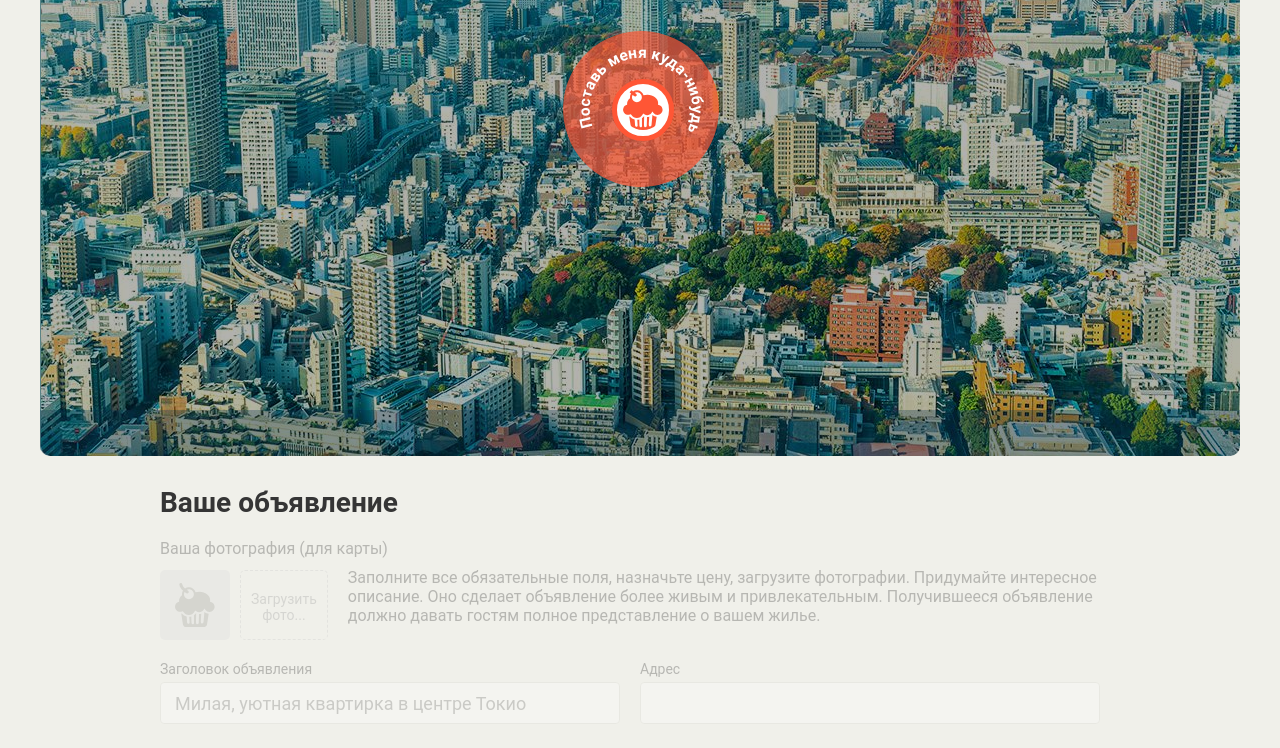
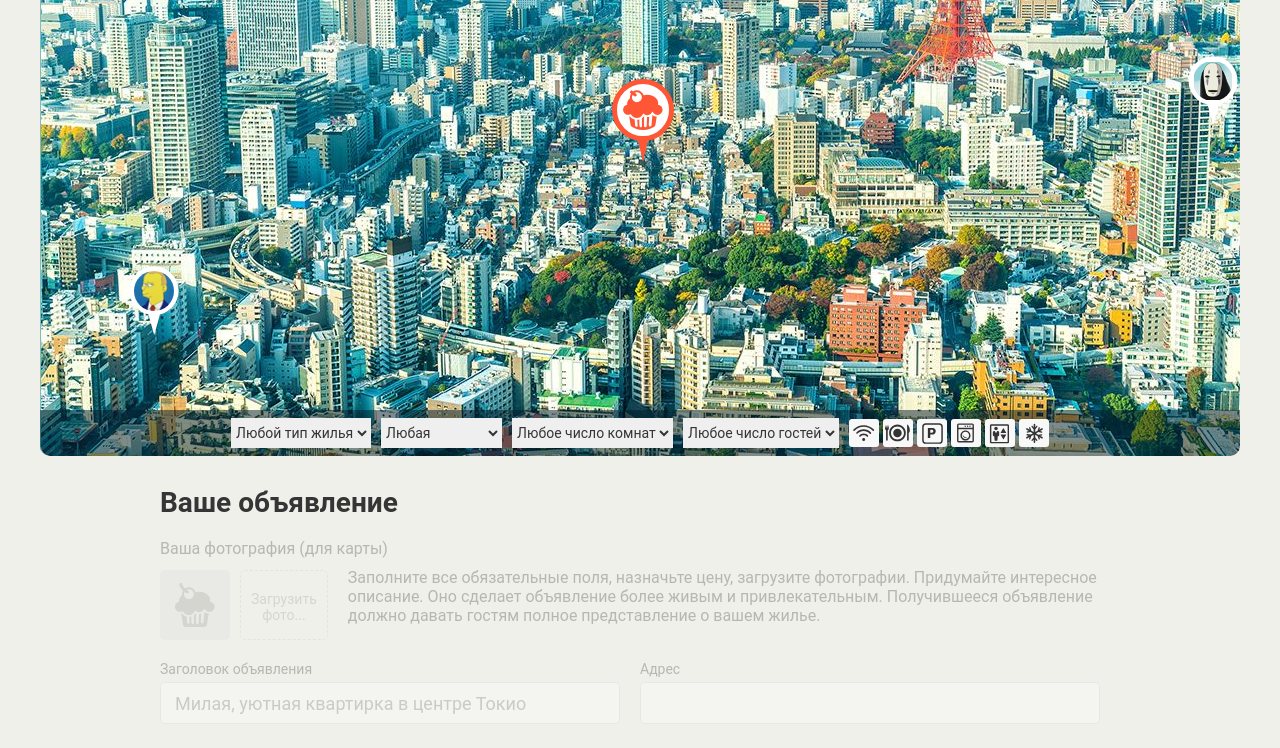
Before and after one commit to Yulms/968211-keksobooking-20, a website: page index.html in a window 1280 px wide. Shown: the part 294-1042 px from the top of the page. Drawn offline with Linux system fonts and the light colour scheme; files whose address does not match are found by name.

Commit message:
Добавляет генерацию массива пинов

```diff
--- a/index.html
+++ b/index.html
@@ -1,5 +1,6 @@
 <!DOCTYPE html>
 <html lang="ru">
+
 <head>
   <meta charset="utf-8">
   <link rel="stylesheet" href="css/normalize.css">
@@ -7,6 +8,7 @@
   <link rel="shortcut icon" href="favicon.ico" type="image/x-icon">
   <title>Кексобукинг</title>
 </head>
+
 <body>
 
   <main>
@@ -30,7 +32,9 @@
               <path d="M35,35m-23,0a23,23 0 1,1 46,0a23,23 0 1,1 -46,0" id="tophalf" />
             </defs>
             <ellipse cx="35" cy="35" rx="35" ry="35" fill="rgba(255, 86, 53, 0.7)" />
-            <text><textPath xlink:href="#tophalf" startOffset="0">Поставь меня куда-нибудь</textPath></text>
+            <text>
+              <textPath xlink:href="#tophalf" startOffset="0">Поставь меня куда-нибудь</textPath>
+            </text>
           </svg>
         </button>
       </div>
@@ -76,7 +80,7 @@
             <label class="map__feature map__feature--elevator" for="filter-elevator">Лифт</label>
             <input type="checkbox" name="features" value="conditioner" id="filter-conditioner" class="map__checkbox visually-hidden">
             <label class="map__feature map__feature--conditioner" for="filter-conditioner">Кондиционер</label>
-           </fieldset>
+          </fieldset>
         </form>
       </div>
     </section>
@@ -248,5 +252,7 @@
     </div>
   </template>
 
+  <script src="js/main.js"></script>
 </body>
+
 </html>
--- a/js/main.js
+++ b/js/main.js
@@ -0,0 +1,113 @@
+'use strict';
+
+var OFFERS_NUMBER = 4;
+var MAP_WIDTH = document.querySelector('.map__pins').offsetWidth;
+var OFFER_TYPE = ['palace', 'flat', 'house', 'bungalo'];
+var CHECK_IN_TIMES = ['12:00', '13:00', '14:00'];
+var CHECK_OUT_TIMES = ['12:00', '13:00', '14:00'];
+var FEATURES = ['wifi', 'dishwasher', 'parking', 'washer', 'elevator', 'conditioner'];
+var PHOTOS = [
+  'http://o0.github.io/assets/images/tokyo/hotel1.jpg',
+  'http://o0.github.io/assets/images/tokyo/hotel2.jpg',
+  'http://o0.github.io/assets/images/tokyo/hotel3.jpg'
+];
+
+
+//
+//
+// Глобальные функции
+
+var getRadomInteger = function (min, max) {
+  var randomNumber = min + Math.random() * (max + 1 - min);
+  return Math.floor(randomNumber);
+};
+
+var getRadomArrayValue = function (arr) {
+  return arr[getRadomInteger(0, arr.length - 1)];
+};
+
+var getRadomArray = function (arr) {
+  var resultArray = [];
+  for (var i = 0; i < arr.length; i++) {
+    if (Math.random() >= 0.5) {
+      resultArray.push(arr[i]);
+    }
+  }
+  return resultArray;
+};
+
+
+//
+//
+// Функции блока
+
+var getAvatarLink = function (i) {
+  var avatarNumber = '0' + (i + 1);
+  return 'img/avatars/user' + avatarNumber + '.png';
+};
+
+var getSimilarOffer = function (i) {
+  var locationX = getRadomInteger(0, MAP_WIDTH);
+  var locationY = getRadomInteger(130, 630);
+
+  return {
+    author: {
+      avatar: getAvatarLink(i)
+    },
+    offer: {
+      title: 'Уютное гнездышко для молодоженов',
+      address: locationX + ', ' + locationY,
+      price: 42000,
+      type: getRadomArrayValue(OFFER_TYPE),
+      rooms: 3,
+      guests: 6,
+      checkin: getRadomArrayValue(CHECK_IN_TIMES),
+      checkout: getRadomArrayValue(CHECK_OUT_TIMES),
+      features: getRadomArray(FEATURES),
+      description: 'Великолепный таун-хауз в центре Токио.',
+      photos: getRadomArray(PHOTOS)
+    },
+    location: {
+      x: locationX,
+      y: locationY
+    }
+  };
+};
+
+var getSimilarOffers = function (offersNumber) {
+  var similarOffers = [];
+  for (var i = 0; i < offersNumber; i++) {
+    similarOffers.push(getSimilarOffer(i));
+  }
+  return similarOffers;
+};
+
+
+// mock
+document.querySelector('.map').classList.remove('map--faded');
+
+var pinTemplate = document.querySelector('#pin').content.querySelector('.map__pin');
+var createSimilarOffer = function (obj) {
+  var offer = pinTemplate.cloneNode(true);
+  offer.style.left = obj.location.x + 'px';
+  offer.style.top = obj.location.y + 'px';
+  offer.style.transform = 'translate(-50%, -100%)';
+  offer.querySelector('img').src = obj.author.avatar;
+  offer.querySelector('img').alt = obj.offer.title;
+  return offer;
+};
+
+var renderSimilarOffers = function () {
+  var fragment = document.createDocumentFragment();
+  var similarOffersArray = getSimilarOffers(OFFERS_NUMBER);
+
+  for (var i = 0; i < similarOffersArray.length; i++) {
+    var offer = createSimilarOffer(similarOffersArray[i]);
+    fragment.append(offer);
+  }
+
+  var pinDestination = document.querySelector('.map__pins');
+  pinDestination.append(fragment);
+};
+
+renderSimilarOffers();
```
